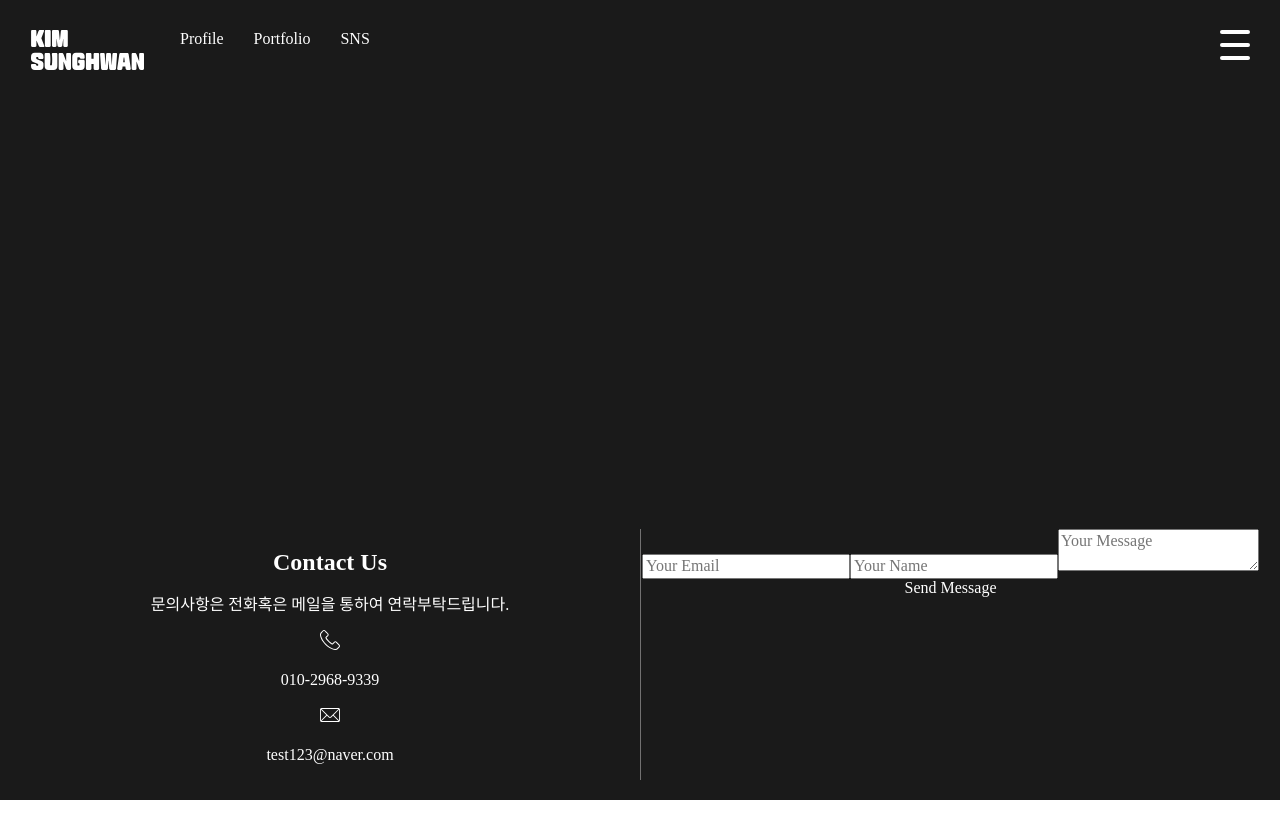
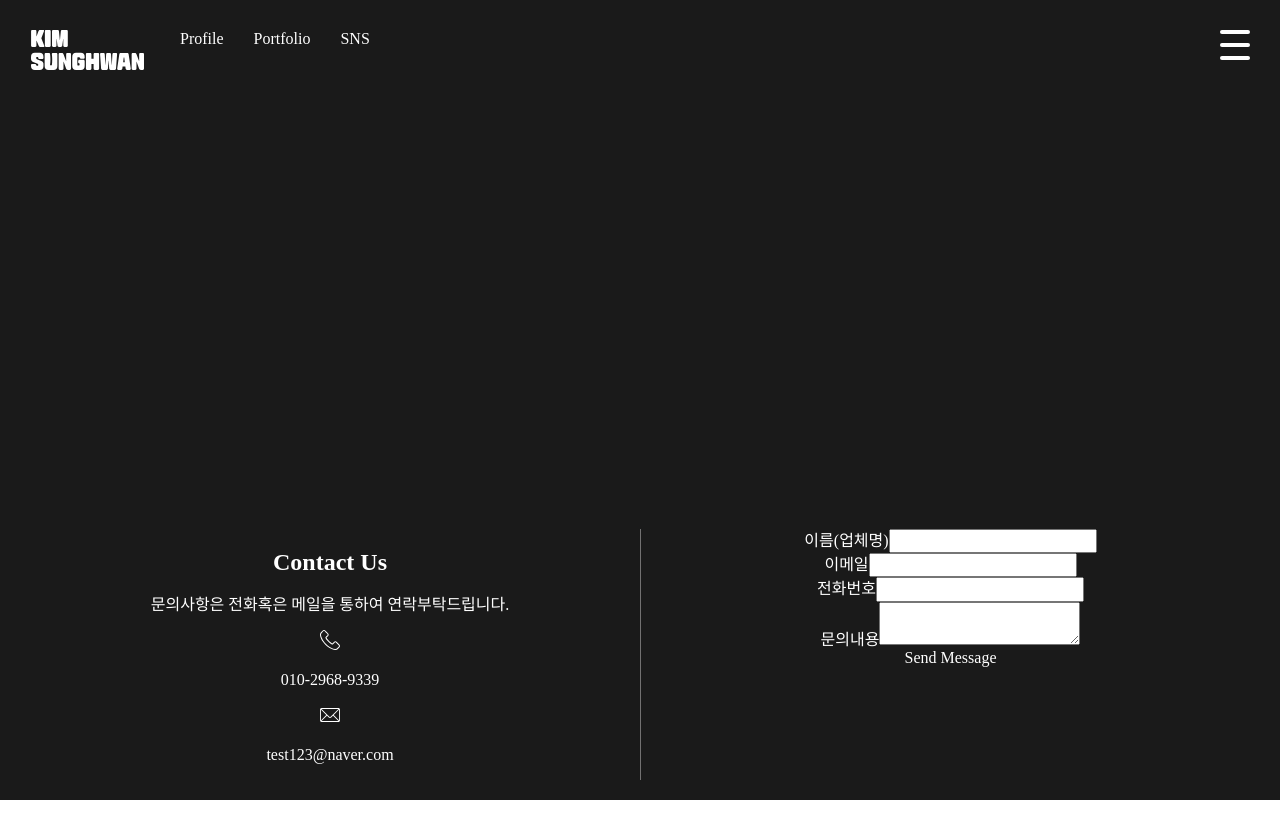
Before and after one commit to pasong0511/my-portfolio, a React (Create React App) app: page / in a window 1280 px wide. Shown: the top 838 px of the page. Built offline with nearby package versions, Linux system fonts and the light colour scheme; the HTML template or start-up script is replaced by a standard one.

Commit message:
feat : 이메일 보내기 기능 컴포넌트 분리

```diff
--- /dev/null
+++ b/src/components/EmailForm.tsx
@@ -0,0 +1,128 @@
+import React, { useEffect, useState } from "react";
+
+function EmailForm() {
+    const [formData, setFormData] = useState({
+        senderName: "",
+        senderEmail: "",
+        senderPhone: "",
+        message: "",
+    });
+
+    const [isSending, setIsSending] = useState(false); // 제출 중인지 상태 관리
+
+    const handleSubmit = (e: any) => {
+        e.preventDefault();
+        setIsSending(true); //폼 제출 중 상태로 변경
+
+        const form = e.target;
+        const data = new FormData(form);
+
+        fetch(form.action, {
+            method: "POST",
+            body: data,
+        })
+            .then((response) => response.json())
+            .then((data) => {
+                if (data.result === "success") {
+                    alert("메일 전송 완료");
+
+                    setFormData({
+                        senderName: "",
+                        senderEmail: "",
+                        senderPhone: "",
+                        message: "",
+                    });
+                } else {
+                    alert("전송 중 오류가 발생했습니다. 다시 시도해주세요.");
+                }
+            })
+            .catch((error) => {
+                console.error("Error:", error);
+                alert("전송 중 오류가 발생했습니다. 다시 시도해주세요.");
+            })
+            .finally(() => {
+                setIsSending(false);
+            });
+    };
+
+    const handleChange = (
+        e: React.ChangeEvent<HTMLInputElement | HTMLTextAreaElement>
+    ) => {
+        const { name, value } = e.target;
+        setFormData((prevData) => ({
+            ...prevData,
+            [name]: value,
+        }));
+    };
+
+    return (
+        <form
+            id="emailForm"
+            className="gform"
+            method="POST"
+            data-email="songhee6392@gmail.com"
+            action="https://script.google.com/macros/s/AKfycbzaYn7w8t_y--QMMUithJkmjxxgTEawqiSHxQsuy0NRYgcQapuxpPwaxJ8e4WLw7OMN/exec"
+            onSubmit={handleSubmit}
+        >
+            <div className="">
+                <ul className="">
+                    <li>
+                        <label>이름(업체명)</label>
+                        <input
+                            required
+                            type="text"
+                            className="form-control"
+                            id="senderName"
+                            name="senderName"
+                            disabled={isSending}
+                            value={formData.senderName}
+                            onChange={handleChange}
+                        />
+                    </li>
+                    <li>
+                        <label>이메일</label>
+                        <input
+                            required
+                            type="text"
+                            className="form-control"
+                            id="senderEmail"
+                            name="senderEmail"
+                            disabled={isSending}
+                            value={formData.senderEmail}
+                            onChange={handleChange}
+                        />
+                    </li>
+                    <li>
+                        <label>전화번호</label>
+                        <input
+                            required
+                            type="text"
+                            className="form-control"
+                            id="senderPhone"
+                            name="senderPhone"
+                            disabled={isSending}
+                            value={formData.senderPhone}
+                            onChange={handleChange}
+                        />
+                    </li>
+                    <li>
+                        <label>문의내용</label>
+                        <textarea
+                            className="form-control"
+                            id="message"
+                            name="message"
+                            disabled={isSending}
+                            value={formData.message}
+                            onChange={handleChange}
+                        />
+                    </li>
+                    <button id="btnSubmit" className="" disabled={isSending}>
+                        {isSending ? "Sending..." : "Send Message"}
+                    </button>
+                </ul>
+            </div>
+        </form>
+    );
+}
+
+export default EmailForm;
--- a/src/components/section/Footer.tsx
+++ b/src/components/section/Footer.tsx
@@ -1,4 +1,5 @@
 import React from "react";
+import EmailForm from "../EmailForm";
 
 function Footer() {
     return (
@@ -34,46 +35,7 @@ function Footer() {
                 </div>
             </article>
             <div>
-                <form
-                    id="emailForm"
-                    className="gform"
-                    method="POST"
-                    data-email="songhee6392@gmail.com"
-                    action="https://script.google.com/macros/s/AKfycbzaYn7w8t_y--QMMUithJkmjxxgTEawqiSHxQsuy0NRYgcQapuxpPwaxJ8e4WLw7OMN/exec"
-                >
-                    <div className="form-row">
-                        <div className="col-md-12">
-                            <input
-                                type="text"
-                                className="form-control"
-                                id="senderEmail"
-                                name="senderEmail"
-                                placeholder="Your Email"
-                                required
-                            />
-
-                            <input
-                                type="text"
-                                className="form-control"
-                                id="senderName"
-                                name="senderName"
-                                placeholder="Your Name"
-                                required
-                            />
-
-                            <textarea
-                                className="form-control"
-                                id="message"
-                                name="message"
-                                placeholder="Your Message"
-                            ></textarea>
-
-                            <button id="btnSubmit" className="btn-submit mt-2">
-                                Send Message
-                            </button>
-                        </div>
-                    </div>
-                </form>
+                <EmailForm />
             </div>
         </footer>
     );
```
